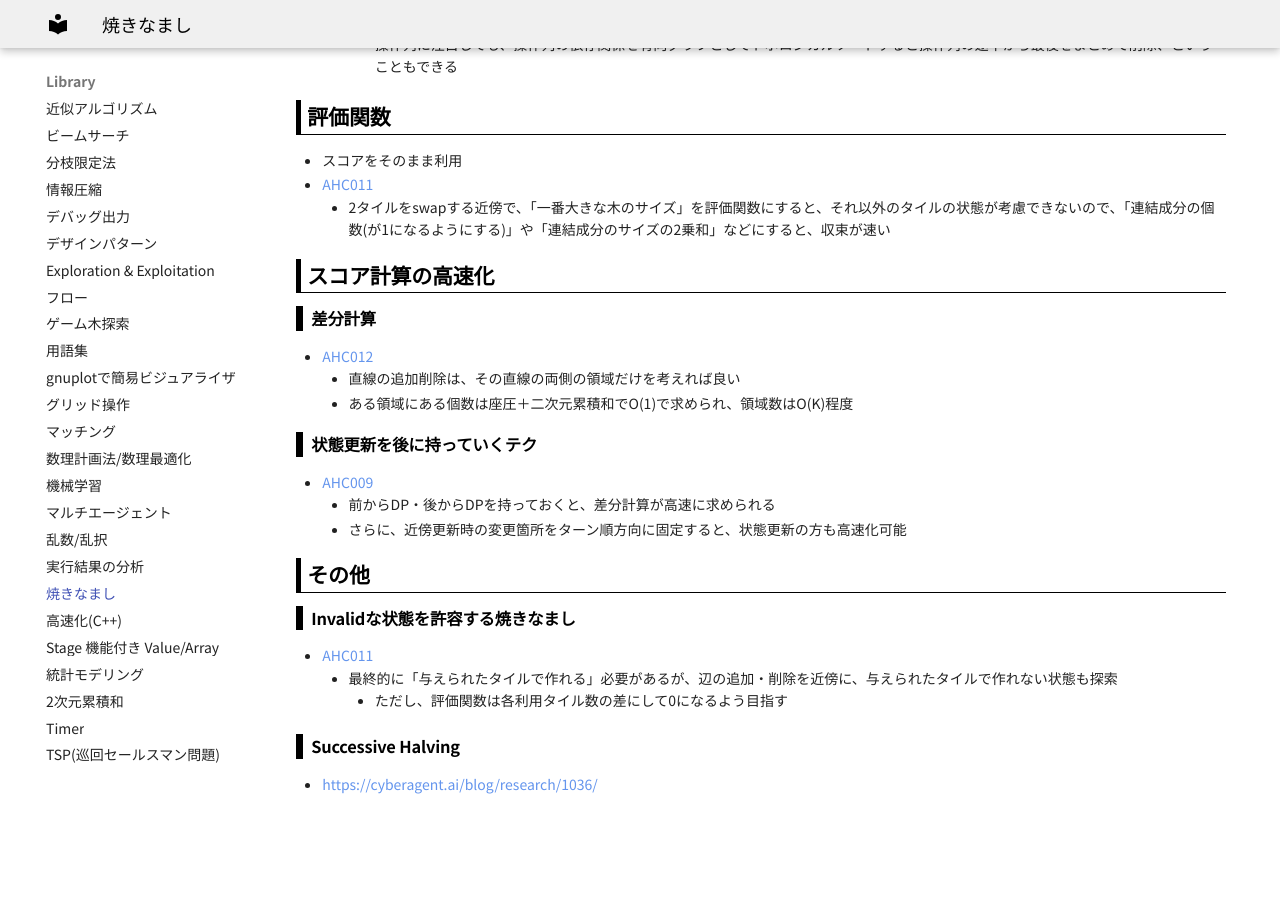
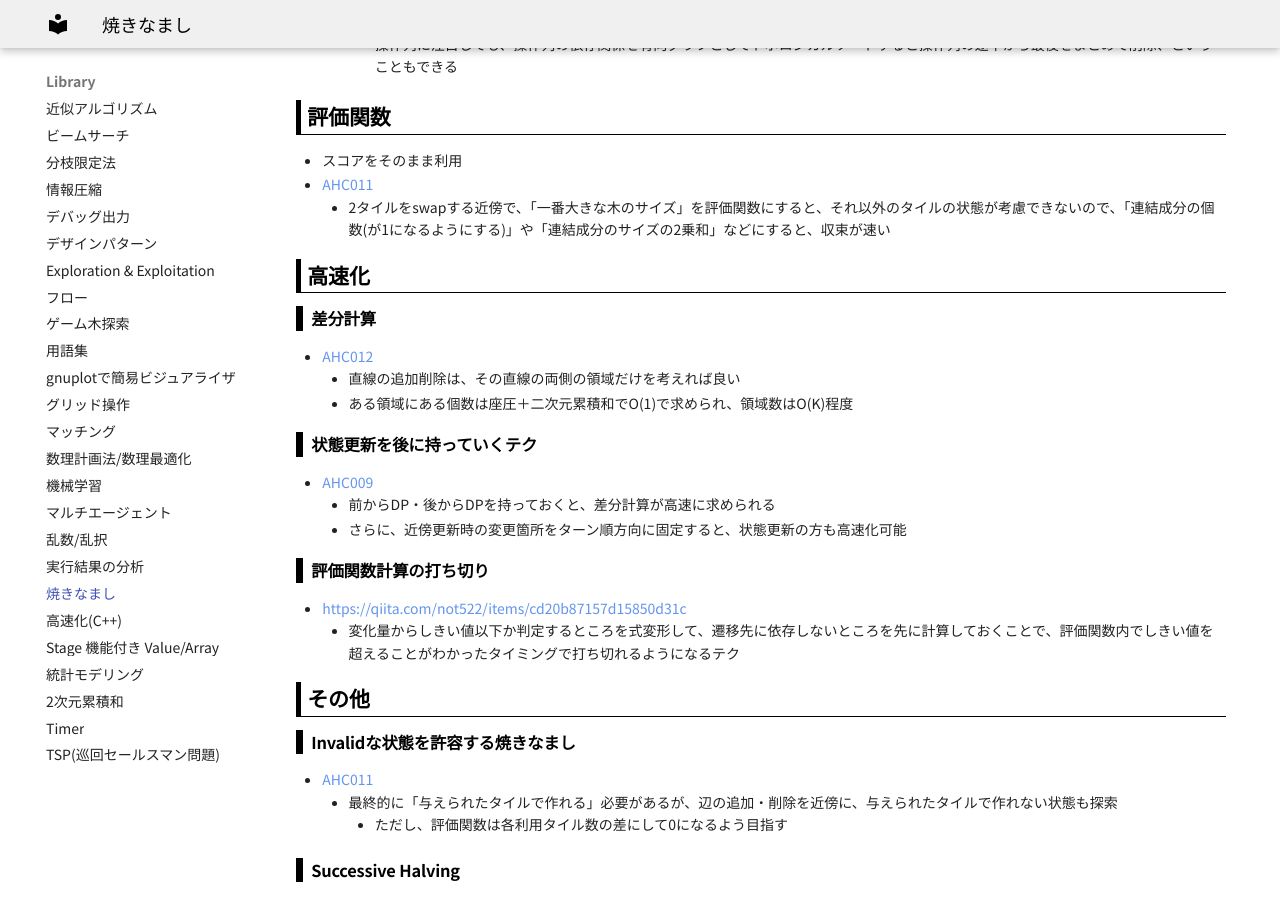
Before and after one commit to jetbead/AtCoderHeuristicContestMemo, an MkDocs documentation site: the page built from docs/Library/sa.md, in a window 1280 px wide and 900 px high, scrolled down 2232 px. Built offline with MkDocs 1.6.1 and Material for MkDocs 9.7.7, drawn with Linux system fonts in a browser that asks for light colours; some web fonts are replaced; before the commit the page ends 3051 px from its top, so only the background shows below that.

Commit message:
modify sa

```diff
--- a/docs/Library/sa.md
+++ b/docs/Library/sa.md
@@ -96,7 +96,7 @@
 - [AHC011](../ContestMemo/ahc011.md)
   - 2タイルをswapする近傍で、「一番大きな木のサイズ」を評価関数にすると、それ以外のタイルの状態が考慮できないので、「連結成分の個数(が1になるようにする)」や「連結成分のサイズの2乗和」などにすると、収束が速い
 
-## スコア計算の高速化
+## 高速化
 
 ### 差分計算
 
@@ -110,6 +110,11 @@
   - 前からDP・後からDPを持っておくと、差分計算が高速に求められる
   - さらに、近傍更新時の変更箇所をターン順方向に固定すると、状態更新の方も高速化可能
 
+### 評価関数計算の打ち切り
+
+- https://qiita.com/not522/items/cd20b87157d15850d31c
+  - 変化量からしきい値以下か判定するところを式変形して、遷移先に依存しないところを先に計算しておくことで、評価関数内でしきい値を超えることがわかったタイミングで打ち切れるようになるテク
+
 ## その他
 ### Invalidな状態を許容する焼きなまし
 
```
